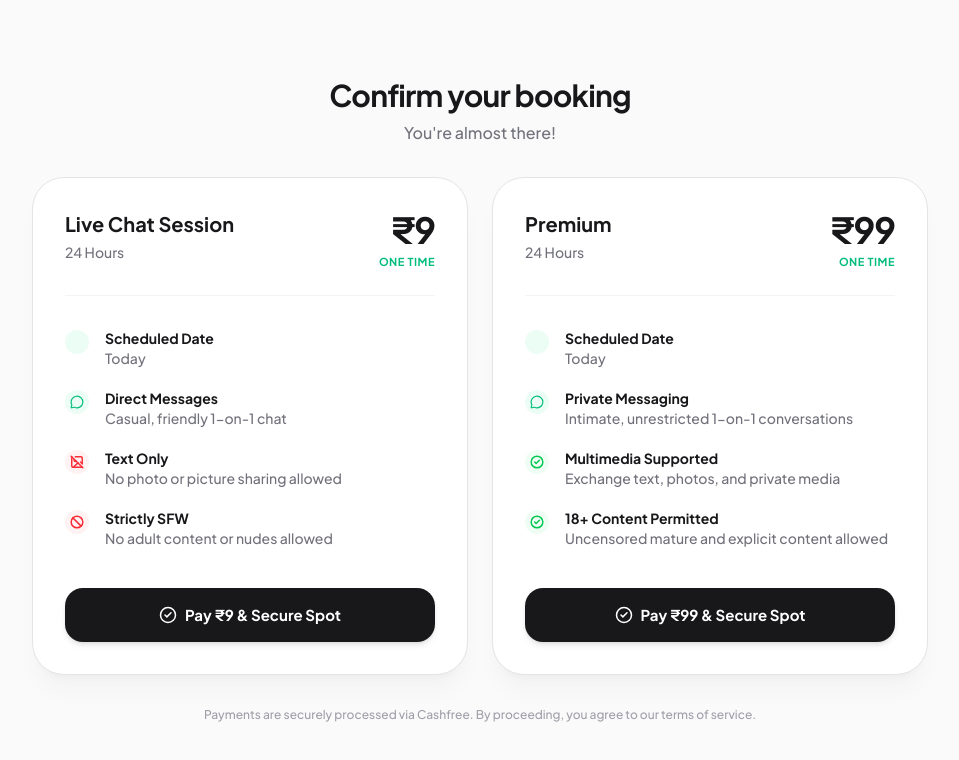
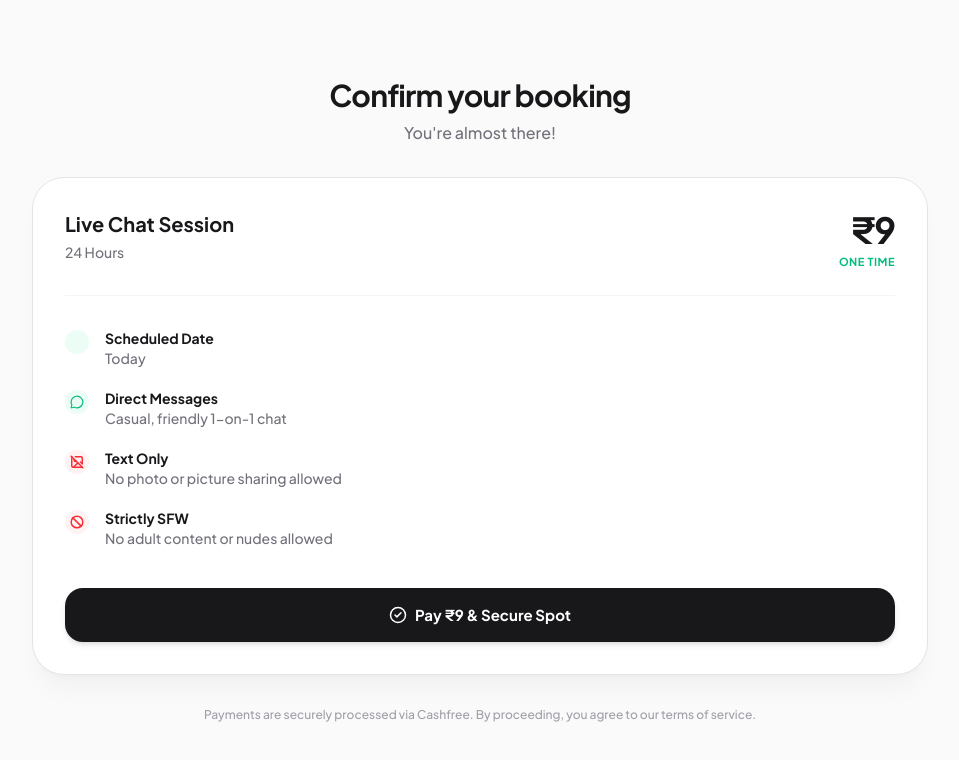
Before and after one commit to realaashishly/BookWithSiya, a Next.js app: page /pricing in a window 1280 px wide. Shown: the top 760 px of the page, without its empty margins (160-1119 px from the left). Built offline with nearby package versions, Linux system fonts and the light colour scheme; some icons are missing.

Commit message:
change colors of features list

```diff
--- a/app/pricing/page.tsx
+++ b/app/pricing/page.tsx
@@ -10,7 +10,6 @@ import {
   Ban,
   CheckCircle2,
   ImageOff,
-  CircleCheck,
 } from "lucide-react";
 import ErrorModal from "@/components/ui/modal";
 import { HugeiconsIcon } from "@hugeicons/react";
@@ -219,9 +218,9 @@ function PricingCards() {
           </div>
 
           {/* ----------------- PREMIUM CARD (₹99) ----------------- */}
-          <div className="relative flex w-full flex-1 flex-col justify-between overflow-hidden rounded-[32px] border border-zinc-200 bg-white p-8 shadow-xl shadow-black/3">
+          {/* <div className="relative flex w-full flex-1 flex-col justify-between overflow-hidden rounded-[32px] border border-zinc-200 bg-white p-8 shadow-xl shadow-black/3">
             <div>
-              {/* Top Row: Title & Price */}
+
               <div className="mb-8 flex items-start justify-between border-b border-zinc-100 pb-6">
                 <div>
                   <h3 className="text-xl font-bold text-zinc-900">Premium</h3>
@@ -239,7 +238,6 @@ function PricingCards() {
                 </div>
               </div>
 
-              {/* Feature List */}
               <div className="space-y-5">
                 <div className="flex items-start gap-4">
                   <div className="mt-0.5 flex h-6 w-6 shrink-0 items-center justify-center rounded-full bg-emerald-50 text-emerald-500">
@@ -284,7 +282,7 @@ function PricingCards() {
                 </div>
 
                 <div className="flex items-start gap-4">
-                  {/* Corrected text-green-500 to text-red-500 for matching context */}
+
                   <div className="mt-0.5 flex h-6 w-6 shrink-0 items-center justify-center rounded-full bg-green-50 text-green-500">
                     <CircleCheck size={14} strokeWidth={2.5} />
                   </div>
@@ -300,7 +298,6 @@ function PricingCards() {
               </div>
             </div>
 
-            {/* Payment Button */}
             <button
               onClick={() => handlePayment("Premium")}
               disabled={loading}
@@ -318,7 +315,7 @@ function PricingCards() {
                 </>
               )}
             </button>
-          </div>
+          </div> */}
         </div>
 
         {/* Footer Text */}
```
